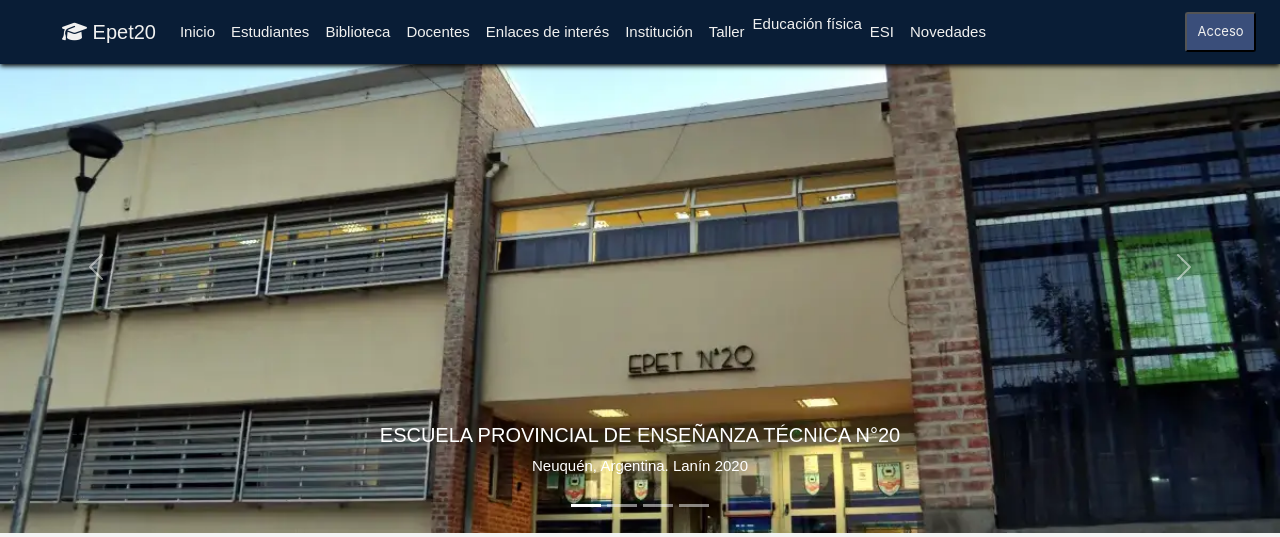
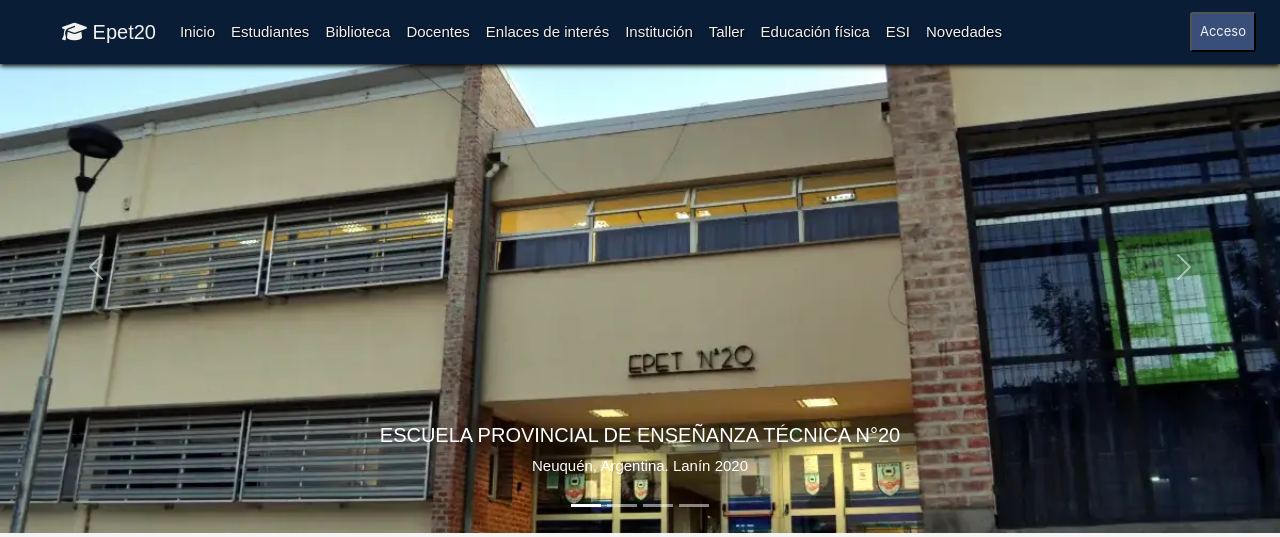
Before and after one commit to tallerWebEPET20/institucional, a PHP site: page / in a window 1280 px wide. Shown: the top 537 px of the page. Run offline with PHP 8.4, Linux system fonts and the light colour scheme; some libraries are stand-ins or nearby versions.

Commit message:
cambios en js

```diff
--- a/css/style.css
+++ b/css/style.css
@@ -331,7 +331,7 @@ div a{
   font-family: -apple-system,system-ui,"Segoe UI","Liberation Sans",sans-serif;
   font-size: 13px;
   font-weight: 400;
-  padding: 8px .8em;
+  padding: 8px;
   text-align: center;
   text-decoration: none;
 }
--- a/index.html
+++ b/index.html
@@ -24,7 +24,7 @@
         <div class="container-fluid">
 
           <div class="logo">
-            <a class="transition-2 navbar-brand transition" href="index.php"><i class="fa-sharp fa-solid fa-graduation-cap"></i> Epet20</a>
+            <a class="transition-2 navbar-brand transition" href="index.html"><i class="fa-sharp fa-solid fa-graduation-cap"></i> Epet20</a>
             <button class="navbar-toggler" type="button" data-bs-toggle="collapse" data-bs-target="#navbarSupportedContent" aria-controls="navbarSupportedContent" aria-expanded="false" aria-label="Toggle navigation">
                 <i class="fa-solid fa-bars"></i>
             </button>
@@ -33,11 +33,11 @@
           <div class="collapse navbar-collapse" id="navbarSupportedContent">
               <ul class="navbar-nav me-auto mb-2 mb-lg-0">
                   <li class="nav-item">
-                      <a id="menu-2" class="nav-link n-color-3" aria-current="page" href="#">Inicio</a>
+                      <a id="menu-2" class="nav-link actived actived-2 n-color-3" aria-current="page" href="#">Inicio</a>
                   </li>
                   <!--cierra item inicio-->
 
-                  <li class="nav-item dropdown"> <a id="menu-2"class="nav-link n-color-3" aria-current="page" href="#"role="button" data-bs-toggle="dropdown" aria-expanded="false">
+                  <li class="nav-item dropdown"> <a id="menu-2"class="nav-link actived-2 n-color-3" aria-current="page" href="#"role="button" data-bs-toggle="dropdown" aria-expanded="false">
                   Estudiantes</a>
                       <ul class="dropdown-menu">
                           <li><a class="dropdown-item" href="https://drive.google.com/drive/u/0/folders/1kCV7bdWGIKzSJMSGzXYR7FPcdq2fC6ir">Bolsa de trabajo</a></li>
@@ -54,7 +54,7 @@
                   <!--cierra item estudiantes-->
 
                   <li class="nav-item dropdown">
-                      <a id="menu-2"class="nav-link n-color-3" aria-current="page" href="#"role="button" data-bs-toggle="dropdown" aria-expanded="false">
+                      <a id="menu-2"class="nav-link actived-2 n-color-3" aria-current="page" href="#"role="button" data-bs-toggle="dropdown" aria-expanded="false">
                       Biblioteca</a>
                       <ul class="dropdown-menu">
                           <li><a class="dropdown-item" href="https://drive.google.com/drive/folders/1Ivw5xQGpYSQ8k8avcprrLHbtYpDQa-Fs">Cuadernillos Ingresantes 1er año 2025</a></li>
@@ -63,7 +63,7 @@
                   <!--cierra item biblioteca-->
 
                   <li class="nav-item dropdown">
-                      <a id="menu-2"class="nav-link n-color-3" aria-current="page" href="#"role="button" data-bs-toggle="dropdown" aria-expanded="false">
+                      <a id="menu-2"class="nav-link actived-2 n-color-3" aria-current="page" href="#"role="button" data-bs-toggle="dropdown" aria-expanded="false">
                       Docentes</a>
                       <ul class="dropdown-menu">
                           <li><a class="dropdown-item" href="https://drive.google.com/drive/folders/1yYFvkvTZolkhj7nEc3YOymVOEFvXYbhb">Preceptores por curso</a></li>
@@ -73,7 +73,7 @@
                   <!--cierra item docentes-->
 
                   <li class="nav-item dropdown">
-                      <a id="menu-2"class="nav-link n-color-3" aria-current="page" href="#"role="button" data-bs-toggle="dropdown" aria-expanded="false">
+                      <a id="menu-2"class="nav-link actived-2 n-color-3" aria-current="page" href="#"role="button" data-bs-toggle="dropdown" aria-expanded="false">
                       Enlaces de interés</a>
                       <ul class="dropdown-menu">
                           <li><a class="dropdown-item" href="historia.html">Historia</a></li>
@@ -84,7 +84,7 @@
                   <!--cierra enlaces de interes-->
 
                   <li class="nav-item dropdown">
-                      <a id="menu-2"class="nav-link n-color-3" aria-current="page" href="#"role="button" data-bs-toggle="dropdown" aria-expanded="false">
+                      <a id="menu-2"class="nav-link actived-2 n-color-3" aria-current="page" href="#"role="button" data-bs-toggle="dropdown" aria-expanded="false">
                       Institución</a>
                           <ul class="dropdown-menu">
                               <li><a class="dropdown-item" href="https://drive.google.com/drive/folders/1mgbCeYQN4VFBRPktpB2ljmCdAz2uBiXY">Asesoría</a></li>
@@ -95,25 +95,25 @@
                   <!--cierra institucion-->
 
                   <li class="nav-item dropdown">
-                      <a id="menu-2" class="nav-link n-color-3" aria-current="page" href="https://drive.google.com/drive/folders/1m52isQx2tvcDFPQyAYFKWYYGfNyDOkiQ">
+                      <a target="_blank" id="menu-2" class="nav-link actived-2 n-color-3" aria-current="page" href="https://drive.google.com/drive/folders/1m52isQx2tvcDFPQyAYFKWYYGfNyDOkiQ">
                       Taller</a>
                   </li>
                   <!--cierra taller-->
 
                   <li class="nav-item">
-                      <a id="menu-2" class="nav-link2 n-color-3" aria-current="page" href="https://drive.google.com/drive/u/1/folders/1U1wsIHT1J_9szuHrpPf9YePeE_DiGHWN">
+                      <a target="_blank" id="menu-2" class="nav-link actived-2 n-color-3" aria-current="page" href="https://drive.google.com/drive/u/1/folders/1U1wsIHT1J_9szuHrpPf9YePeE_DiGHWN">
                       Educación física</a>
                   </li>
                   <!--cierra ed fisica-->
 
                   <li class="nav-item">
-                      <a id="menu-2" class="nav-link n-color-3" aria-current="page" href="https://drive.google.com/drive/u/0/folders/1A14Bjihlx9Xex8QW_s_qgIv5fD76GPOu">
+                      <a target="_blank" id="menu-2" class="nav-link actived-2 n-color-3" aria-current="page" href="https://drive.google.com/drive/u/0/folders/1A14Bjihlx9Xex8QW_s_qgIv5fD76GPOu">
                       ESI</a>
                   </li>
                   <!--cierra esi-->
 
                   <li class="nav-item">
-                      <a id="menu-2" class="nav-link n-color-3" aria-current="page" href="https://drive.google.com/drive/u/0/folders/1A14Bjihlx9Xex8QW_s_qgIv5fD76GPOu">
+                      <a id="menu-2" class="nav-link actived-2 n-color-3" aria-current="page" href="novedades.html">
                       Novedades</a>
                   </li>
                   <!--cierra novedades-->
@@ -261,6 +261,7 @@
 
     <!-- Script del sitio + login + novedades -->
     <script src="js/script.js"></script>
+    <script src="js/menu.js"></script>
 
     <!-- fin scripts -->
 
```
